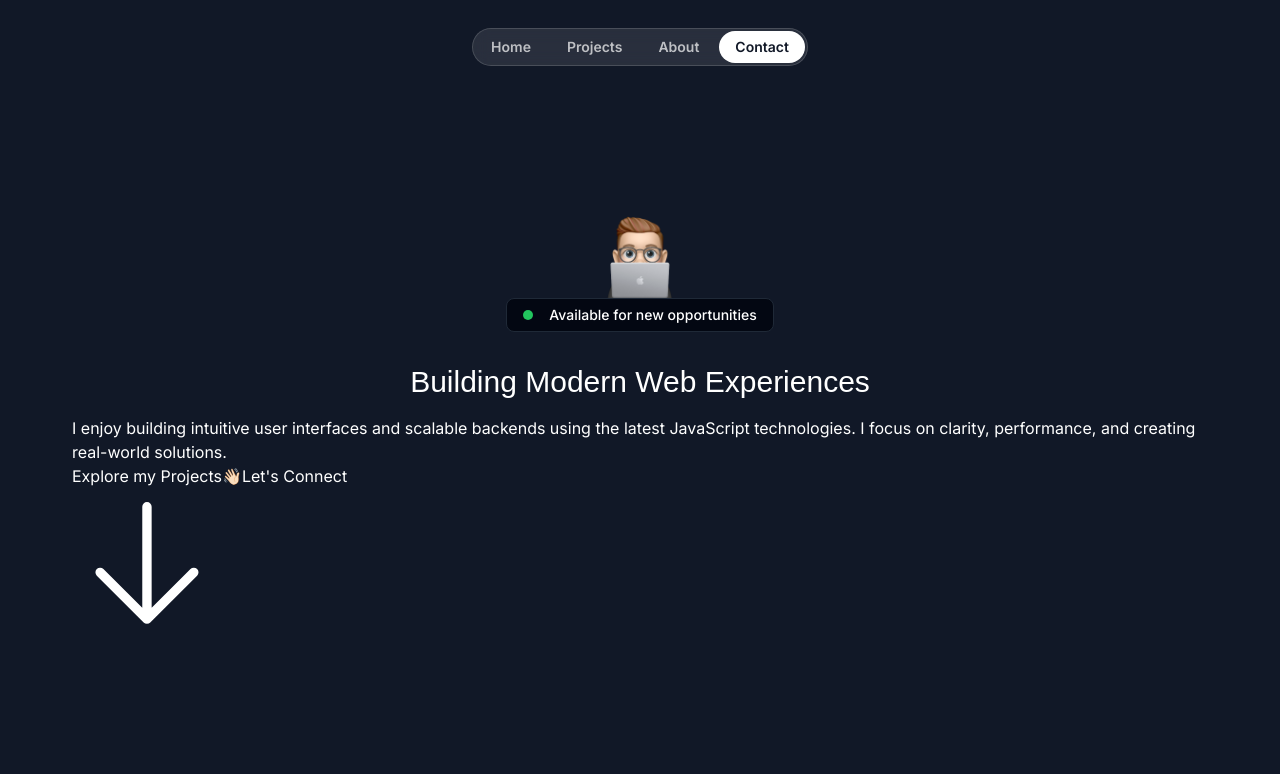
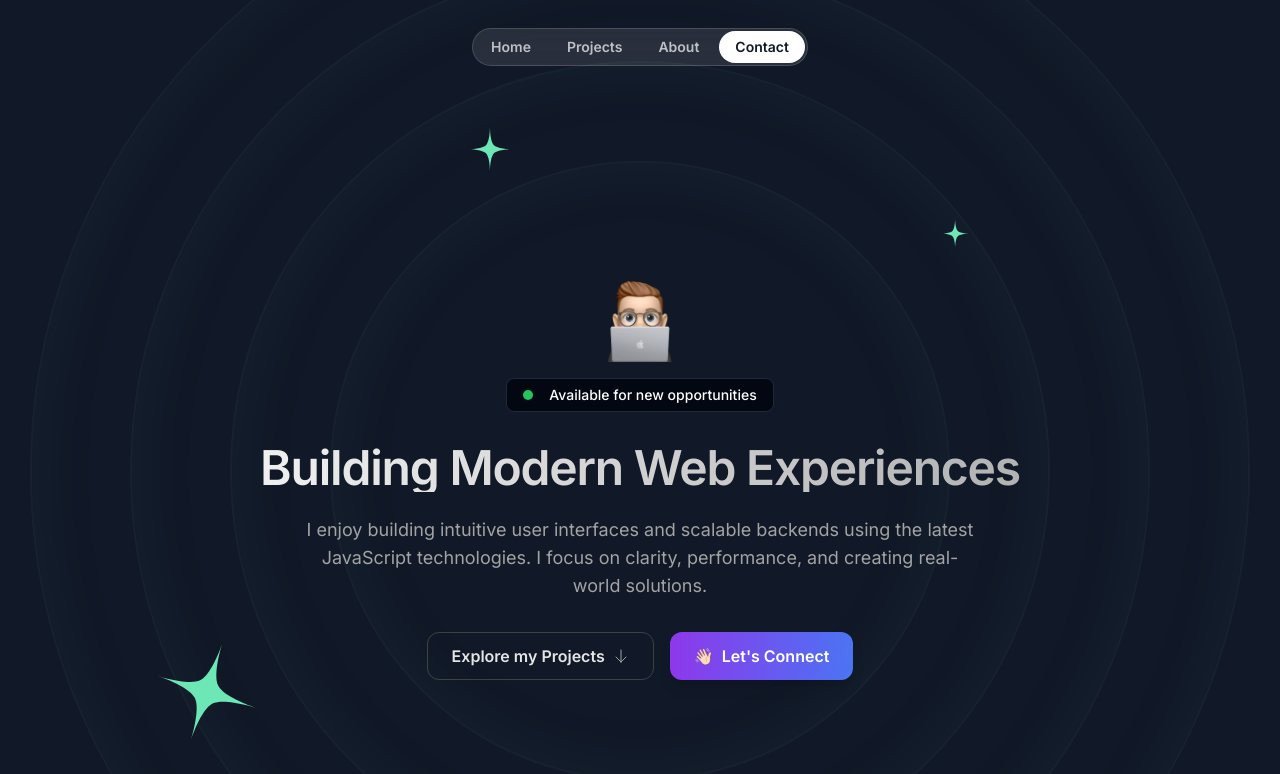
Before and after one commit to vikram-codes/portfolio, a Next.js app: page / in a window 1280 px wide. Shown: the top 774 px of the page. Built offline with nearby package versions, Linux system fonts and the light colour scheme; a web font is replaced by a local one.

Commit message:
Added Hero Orbit and Stars

```diff
--- a/app/globals.css
+++ b/app/globals.css
@@ -6,4 +6,32 @@
   .nav-item {
     @apply px-4 py-1.5 rounded-full text-white/70 text-sm font-semibold hover:text-white hover:bg-white/10 transition duration-500;
   }
+
+  .hero-ring {
+    @apply absolute inset-0 border-2 top-1/2 left-1/2 -translate-x-1/2 -translate-y-1/2 rounded-full border-emerald-300/5 shadow-[0_0_80px_inset] shadow-emerald-300/5;
+  }
 }
+
+@keyframes gradient-x {
+  0% {
+    background-position: 0% 50%;
+  }
+  50% {
+    background-position: 100% 50%;
+  }
+  100% {
+    background-position: 0% 50%;
+  }
+}
+
+.lets-connect-btn {
+  background: linear-gradient(270deg, #3b82f6, #9333ea, #ec4899, #f59e0b);
+  background-size: 400% 400%;
+  animation: gradient-x 4s ease-in-out infinite;
+  transition: all 0.4s ease;
+}
+
+/* Pause the animation on hover */
+.lets-connect-btn:hover {
+  animation-play-state: paused;
+}
--- a/app/layout.tsx
+++ b/app/layout.tsx
@@ -15,7 +15,7 @@ const calistoga = Calistoga({
 });
 
 export const metadata = {
-  title: "Vikramjit's Portfolio",
+  title: "My Portfolio",
   description:
     "Personal portfolio website built with Next.js and Tailwind CSS. Showcasing projects, skills, and experience.",
 };
--- /dev/null
+++ b/components/HeroOrbit.tsx
@@ -0,0 +1,36 @@
+function HeroOrbit({
+  children,
+  size,
+  rotation,
+}: //   animationDuration = "0s",
+PropsWithChildren<{
+  size: number;
+  rotation: number;
+  animationDuration?: string;
+}>) {
+  return (
+    <div className="absolute left-1/2 top-1/2 -translate-x-1/2 -translate-y-1/2 ">
+      <div
+        // className={`border border-red-500`}
+        style={{
+          width: `${size}px`,
+          height: `${size}px`,
+          transform: `rotate(${rotation}deg)`,
+
+          //   style={{ animationDuration }}
+        }}
+      >
+        <div
+          className="inline-flex "
+          style={{
+            transform: `rotate(-${rotation}deg)`,
+          }}
+        >
+          {children}
+        </div>
+      </div>
+    </div>
+  );
+}
+
+export default HeroOrbit;
--- a/sections/Hero.tsx
+++ b/sections/Hero.tsx
@@ -1,39 +1,69 @@
 // import myImageIcon from "../assets/images/my-image-icon-new.png";
-import myImaceIcon from "../assets/images/memoji-computer.png";
+import myImageIcon from "../assets/images/memoji-computer.png";
 import ArrowDown from "../assets/icons/arrow-down.svg";
 import Image from "next/image";
+// import grainImage from "../assets/images/grain.jpg";
+import Star from "../assets/icons/star.svg";
+import HeroOrbit from "../components/HeroOrbit";
 
 export const HeroSection = () => {
   return (
-    <div className="py-32">
+    <div className="py-32 md:py-48 relative z-0 overflow-x-clip">
+      {/* <div
+        className="absolute inset-0 -z-30 opacity-5"
+        style={{ backgroundImage: `url(${grainImage.src})` }}
+      ></div> */}
+      <div className="size-[620px] hero-ring"></div>
+      <div className="size-[820px] hero-ring"></div>
+      <div className="size-[1020px] hero-ring"></div>
+      <div className="size-[1220px] hero-ring"></div>
+      <HeroOrbit size={800} rotation={-72}>
+        <Star className="size-28 text-emerald-300" />
+      </HeroOrbit>
+      <HeroOrbit size={550} rotation={20}>
+        <Star className="size-12 text-emerald-300" />
+      </HeroOrbit>
+      <HeroOrbit size={590} rotation={98}>
+        <Star className="size-8 text-emerald-300" />
+      </HeroOrbit>
       <div className="container">
         <div className="flex flex-col items-center">
           <Image
-            src={myImaceIcon}
+            src={myImageIcon}
             alt="My Image Icon"
-            className="size-[100px]"
+            className="w-[70px] md:w-[100px]"
           />
-          <div className="bg-gray-950 border border-gray-800 px-4 py-1.5 inline-flex items-center gap-4 rounded-lg">
-            <div className="bg-green-500 size-2.5 rounded-full"></div>
-            <div className="text-sm font-medium">
+
+          <div className="mt-4 flex flex-col sm:flex-row items-center gap-2 sm:gap-4 bg-gray-950 border border-gray-800 px-4 py-1.5 rounded-lg">
+            <div className="relative">
+              <div className="absolute inset-0 rounded-full bg-green-500 opacity-75 animate-ping"></div>
+              <div className="relative bg-green-500 size-2.5 rounded-full z-10"></div>
+            </div>
+            <div className="text-sm font-medium text-center sm:text-left">
               Available for new opportunities
             </div>
           </div>
         </div>
-        <h1 className="font-serif text-3xl text-center mt-8 mb-4">
+
+        <h1 className="text-balance bg-gradient-to-r from-white to-neutral-400 bg-clip-text text-transparent text-3xl sm:text-4xl md:text-5xl font-semibold text-center mt-6 md:mt-8 leading-tight tracking-tight">
           Building Modern Web Experiences
         </h1>
-        <p>
+
+        <p className="mt-6 max-w-2xl mx-auto text-center animate-fadeIn opacity-0 animate-delay-300 text-neutral-400 text-sm sm:text-base md:text-lg leading-relaxed">
           I enjoy building intuitive user interfaces and scalable backends using
           the latest JavaScript technologies. I focus on clarity, performance,
           and creating real-world solutions.
         </p>
-        <div>
-          <button>
-            <span>Explore my Projects</span>
-            <ArrowDown />
+
+        <div className="flex flex-col md:flex-row items-center justify-center mt-8 gap-4">
+          <button className="inline-flex items-center gap-2 px-6 h-12 rounded-xl border border-neutral-700 hover:-translate-y-1 hover:border-neutral-500 transition-all duration-300 ease-in-out">
+            <span className="font-semibold text-neutral-200">
+              Explore my Projects
+            </span>
+            <ArrowDown className="size-4 text-neutral-400" />
           </button>
-          <button>
+
+          <button className="lets-connect-btn inline-flex items-center gap-2 px-6 h-12 rounded-xl text-white font-semibold shadow-lg border-0">
             <span>👋🏻</span>
             <span>Let&#39;s Connect</span>
           </button>
--- a/tailwind.config.ts
+++ b/tailwind.config.ts
@@ -25,6 +25,15 @@ const config: Config = {
         sans: "var(--font-sans)",
         serif: "var(--font-serif)",
       },
+      animation: {
+        fadeIn: "fadeIn 1s ease-out forwards",
+      },
+      keyframes: {
+        fadeIn: {
+          "0%": { opacity: 0 },
+          "100%": { opacity: 1 },
+        },
+      },
     },
   },
   plugins: [],
```
